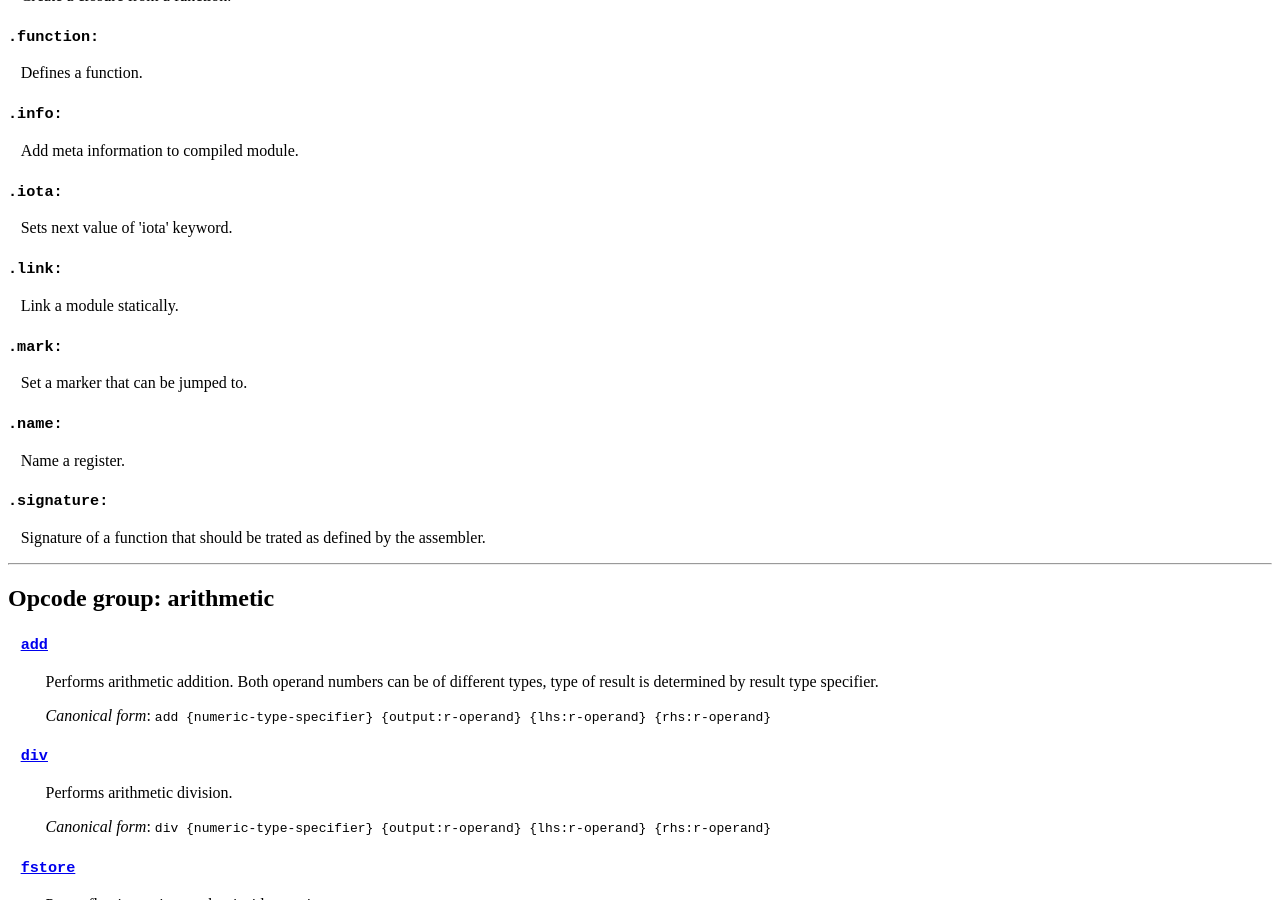
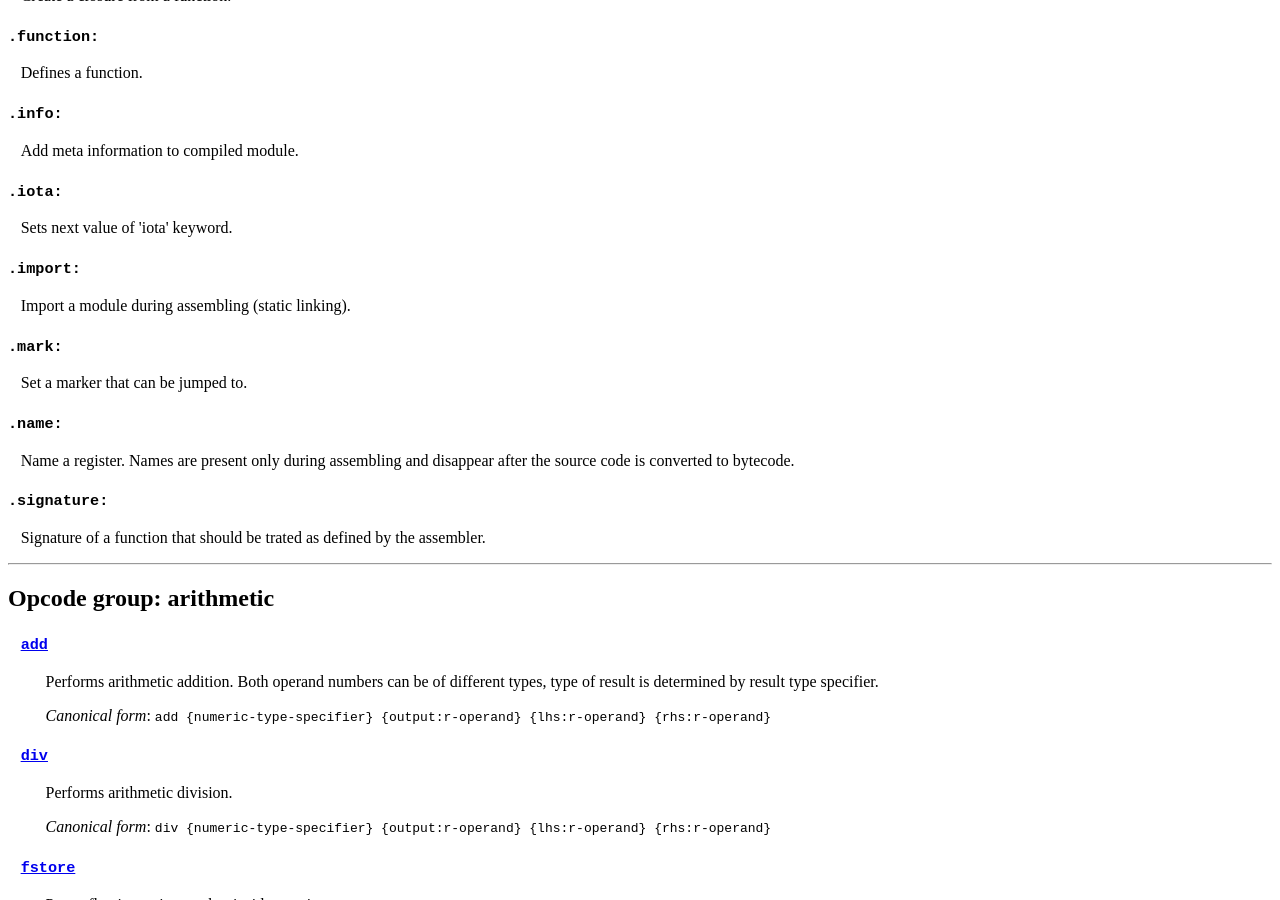
Before and after one commit to marekjm/docs.viuavm.org, a Jekyll site: the page built from isa.html, in a window 1280 px wide and 900 px high, scrolled down 537 px. Built offline with Jekyll 4.4.1, drawn with Linux system fonts in a browser that asks for light colours.

Commit message:
Update the docs

```diff
--- a/isa.html
+++ b/isa.html
@@ -48,9 +48,9 @@ layout: default
 
     <p> Sets next value of 'iota' keyword. </p>
 
-    <h3><code>.link:</code></h3>
+    <h3><code>.import:</code></h3>
 
-    <p> Link a module statically. </p>
+    <p> Import a module during assembling (static linking). </p>
 
     <h3><code>.mark:</code></h3>
 
@@ -58,7 +58,11 @@ layout: default
 
     <h3><code>.name:</code></h3>
 
-    <p> Name a register. </p>
+    <p>
+        Name a register.
+        Names are present only during assembling and
+        disappear after the source code is converted to bytecode.
+    </p>
 
     <h3><code>.signature:</code></h3>
 
```
